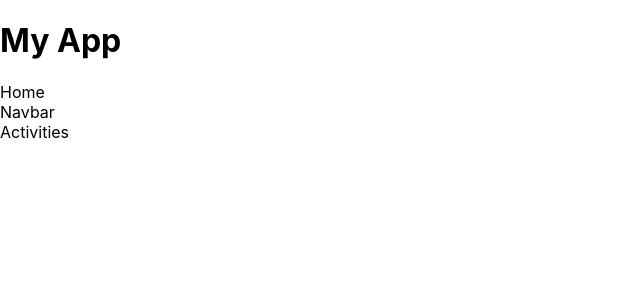
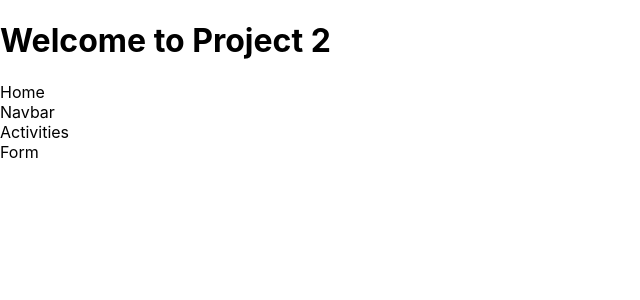
Before and after one commit to ttuannguyen/travelster-frontend, a React (Create React App) app: page / in a window 1280 px wide. Shown: the top 300 px of the page, without its empty margins (0-640 px from the left). Built offline with nearby package versions, Linux system fonts and the light colour scheme; the HTML template or start-up script is replaced by a standard one.

Commit message:
add a form component and export to App.js

```diff
--- a/src/App.js
+++ b/src/App.js
@@ -3,15 +3,16 @@
 import Home from "./Home";
 import Navbar from "./components/Navbar";
 import Activities from "./components/Activities";
-import Activity from "./components/Activity";
+import Form from "./components/Form";
 
 const App = () => {
   return (
     <div className="App">
-      <h1>My App</h1>
+      <h1>Welcome to Project 2</h1>
       <Home />
       <Navbar />
       <Activities />
+      <Form />
     </div>
   );
 }
--- a/src/Home.jsx
+++ b/src/Home.jsx
@@ -2,7 +2,9 @@
 
 const Home = () => {
   return (
-    <div>Home</div>
+    <div>
+        Home
+    </div>
   )
 }
 
--- /dev/null
+++ b/src/components/Form.jsx
@@ -0,0 +1,9 @@
+import React from 'react'
+
+const Form = () => {
+  return (
+    <div>Form</div>
+  )
+}
+
+export default Form
```
